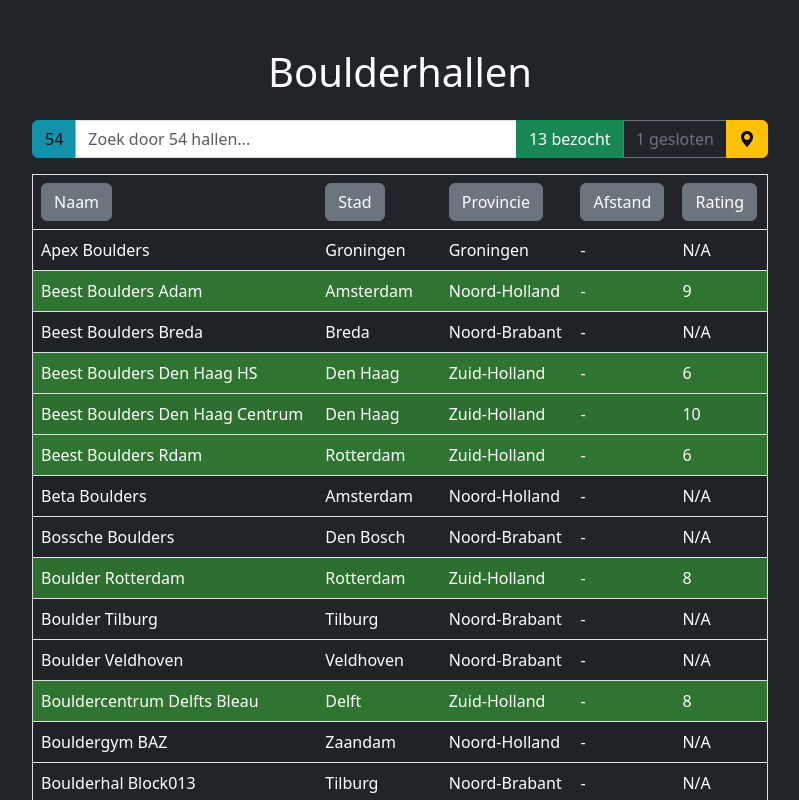
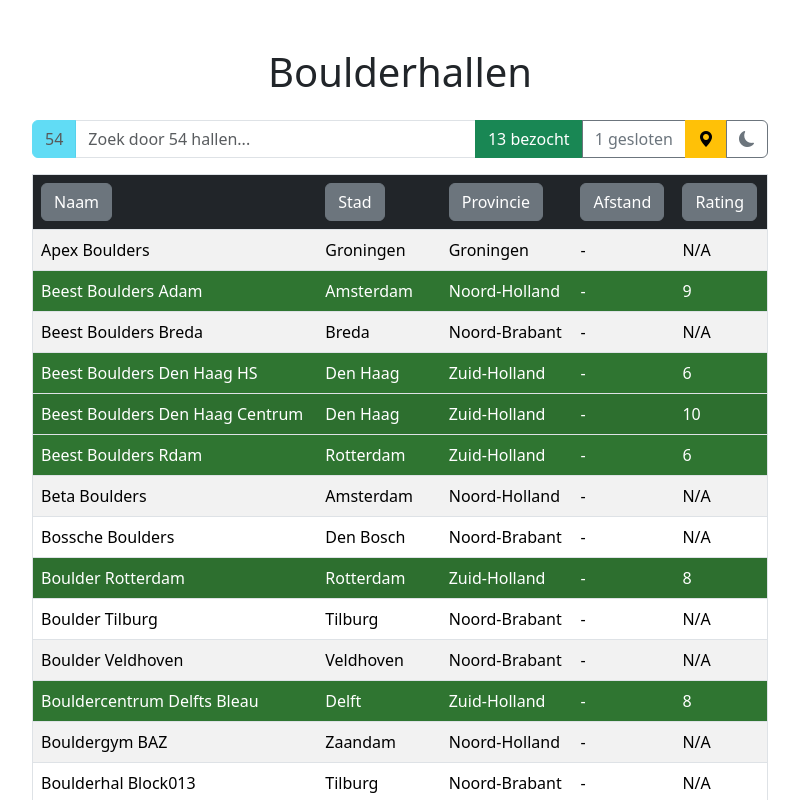
Before and after one commit to Soham-Chatt/boulder, a Next.js app: page / in a window 1280 px wide. Shown: the top 800 px of the page, without its empty margins (240-1039 px from the left). Built offline with nearby package versions, Linux system fonts and the light colour scheme; no server answers.

Commit message:
feat: light/dark mode with system preference, theme-aware map and table

```diff
--- a/src/App.js
+++ b/src/App.js
@@ -24,6 +24,37 @@
   const [showMap, setShowMap] = useState(false);
   const [locationSet, setLocationSet] = useState(false);
   const [showClosed, setShowClosed] = useState(false);
+  const [isDark, setIsDark] = useState(() => {
+    try {
+      const saved = localStorage.getItem('theme');
+      if (saved !== null) return saved === 'dark';
+    } catch {}
+    return window.matchMedia('(prefers-color-scheme: dark)').matches;
+  });
+
+  // ---------------------- Theme ---------------------- //
+  useEffect(() => {
+    document.documentElement.setAttribute('data-bs-theme', isDark ? 'dark' : 'light');
+  }, [isDark]);
+
+  // Follow system preference when the user hasn't manually overridden
+  useEffect(() => {
+    const mq = window.matchMedia('(prefers-color-scheme: dark)');
+    const handler = (e) => {
+      try { if (localStorage.getItem('theme') !== null) return; } catch {}
+      setIsDark(e.matches);
+    };
+    mq.addEventListener('change', handler);
+    return () => mq.removeEventListener('change', handler);
+  }, []);
+
+  const toggleTheme = () => {
+    setIsDark(prev => {
+      const next = !prev;
+      try { localStorage.setItem('theme', next ? 'dark' : 'light'); } catch {}
+      return next;
+    });
+  };
 
   // ---------------------- Basic set-up ---------------------- //
   useEffect(() => {
@@ -208,6 +239,7 @@
               key={mapKey}
               data={displayedHalls}
               coords={myCoordinates}
+              isDark={isDark}
             />}
             <Search
               showVisited={showVisited}
@@ -218,6 +250,8 @@
               showClosed={showClosed}
               toggleShowClosed={toggleShowClosed}
               closedCount={halls.filter(h => h.closed).length}
+              isDark={isDark}
+              toggleTheme={toggleTheme}
             />
             <Halls
               halls={displayedHalls}
--- a/src/app/layout.js
+++ b/src/app/layout.js
@@ -12,7 +12,11 @@
 export default function RootLayout({ children }) {
   return (
     <html lang="en">
-      <body style={{ backgroundColor: '#212529', color: 'white' }}>
+      <head>
+        {/* Runs synchronously before React mounts — prevents theme flash */}
+        <script dangerouslySetInnerHTML={{ __html: `(function(){try{var t=localStorage.getItem('theme');var d=t?t==='dark':window.matchMedia('(prefers-color-scheme: dark)').matches;document.documentElement.setAttribute('data-bs-theme',d?'dark':'light');}catch(e){}})();` }} />
+      </head>
+      <body>
         <div id="root">{children}</div>
       </body>
     </html>
--- a/src/components/Halls.js
+++ b/src/components/Halls.js
@@ -1,10 +1,10 @@
 import React from 'react';
 
 const VISITED_BG = '#2f7531';
-const CLOSED_BG = '#555';
+const CLOSED_BG  = '#555';
 
 function rowBg(hall) {
-  if (hall.closed) return CLOSED_BG;
+  if (hall.closed)  return CLOSED_BG;
   if (hall.visited) return VISITED_BG;
   return 'transparent';
 }
@@ -15,26 +15,27 @@
       <table className="table table-striped border">
         <thead>
         <tr>
-          <th className={"bg-dark"}><button className={"btn btn-secondary"} onClick={() => sortBy('name')}>Naam</button></th>
-          <th className={"bg-dark"}><button className={"btn btn-secondary"} onClick={() => sortBy('city')}>Stad</button></th>
-          <th className={"bg-dark"}><button className={"btn btn-secondary"} onClick={() => sortBy('province')}>Provincie</button></th>
-          <th className={"bg-dark"}><button className={"btn btn-secondary"} onClick={() => sortBy('distance')}>Afstand</button></th>
-          <th className={"bg-dark"}><button className={"btn btn-secondary"} onClick={() => sortBy('rating')}>Rating</button></th>
+          <th className={"bg-dark text-white"}><button className={"btn btn-secondary"} onClick={() => sortBy('name')}>Naam</button></th>
+          <th className={"bg-dark text-white"}><button className={"btn btn-secondary"} onClick={() => sortBy('city')}>Stad</button></th>
+          <th className={"bg-dark text-white"}><button className={"btn btn-secondary"} onClick={() => sortBy('province')}>Provincie</button></th>
+          <th className={"bg-dark text-white"}><button className={"btn btn-secondary"} onClick={() => sortBy('distance')}>Afstand</button></th>
+          <th className={"bg-dark text-white"}><button className={"btn btn-secondary"} onClick={() => sortBy('rating')}>Rating</button></th>
         </tr>
         </thead>
         <tbody>
         {halls.map((hall, index) => {
           const bg = rowBg(hall);
+          const hasColoredBg = bg !== 'transparent';
           return (
             <tr key={index}>
-              <td className={"text-white"} style={{ backgroundColor: bg }}>
+              <td style={{ backgroundColor: bg, color: hasColoredBg ? 'white' : undefined }}>
                 {hall.name}
                 {hall.closed && <span className="badge bg-secondary ms-2" style={{ fontSize: '0.7em' }}>Gesloten</span>}
               </td>
-              <td className={"text-white"} style={{ backgroundColor: bg }}>{hall.city}</td>
-              <td className={"text-white"} style={{ backgroundColor: bg }}>{hall.province}</td>
-              <td className={"text-white"} style={{ backgroundColor: bg }}>{hall.distance ? `${hall.distance.toFixed(2)} km` : '-'}</td>
-              <td className={"text-white"} style={{ backgroundColor: bg }}>{hall.rating}</td>
+              <td style={{ backgroundColor: bg, color: hasColoredBg ? 'white' : undefined }}>{hall.city}</td>
+              <td style={{ backgroundColor: bg, color: hasColoredBg ? 'white' : undefined }}>{hall.province}</td>
+              <td style={{ backgroundColor: bg, color: hasColoredBg ? 'white' : undefined }}>{hall.distance ? `${hall.distance.toFixed(2)} km` : '-'}</td>
+              <td style={{ backgroundColor: bg, color: hasColoredBg ? 'white' : undefined }}>{hall.rating}</td>
             </tr>
           );
         })}
--- a/src/components/Map.js
+++ b/src/components/Map.js
@@ -6,18 +6,6 @@
   InfoWindow,
   useMap,
 } from '@vis.gl/react-google-maps';
-
-// Simplified Netherlands boundary [lng, lat], counterclockwise.
-// Reversed below to make a clockwise hole in the world overlay polygon.
-const NL_POLYGON = [
-  [3.36, 51.37], [4.22, 51.37], [4.84, 51.42], [5.50, 51.28],
-  [5.67, 50.75], [5.87, 50.75], [5.98, 51.48], [6.00, 51.76],
-  [6.17, 51.90], [6.75, 52.10], [6.97, 52.47], [7.05, 52.65],
-  [7.09, 53.30], [6.45, 53.46], [5.84, 53.42], [5.10, 53.26],
-  [4.80, 53.05], [4.55, 52.95], [4.60, 52.47], [4.42, 52.28],
-  [4.19, 52.19], [4.05, 52.00], [4.14, 51.75], [3.84, 51.58],
-  [3.37, 51.52], [3.36, 51.37],
-];
 
 const COLORS = {
   visited: '#2f7531',
@@ -51,33 +39,12 @@
   );
 }
 
-function NetherlandsOverlay() {
+function MapColorScheme({ isDark }) {
   const map = useMap();
-
   useEffect(() => {
     if (!map) return;
-
-    // World bounding box (counterclockwise = exterior) with NL as a clockwise hole.
-    // The gray fill covers everything outside the hole (i.e. outside the Netherlands).
-    const worldRing = [[-180, -85], [180, -85], [180, 85], [-180, 85], [-180, -85]];
-    const nlHole = [...NL_POLYGON].reverse(); // clockwise → hole
-
-    const features = map.data.addGeoJson({
-      type: 'Feature',
-      geometry: { type: 'Polygon', coordinates: [worldRing, nlHole] },
-      properties: {},
-    });
-
-    map.data.setStyle({
-      fillColor: '#000',
-      fillOpacity: 0.28,
-      strokeWeight: 0,
-      clickable: false,
-    });
-
-    return () => features.forEach((f) => map.data.remove(f));
-  }, [map]);
-
+    map.setOptions({ colorScheme: isDark ? 'DARK' : 'LIGHT' });
+  }, [map, isDark]);
   return null;
 }
 
@@ -91,7 +58,7 @@
   return null;
 }
 
-function MapInner({ data, coords }) {
+function MapInner({ data, coords, isDark }) {
   const [selected, setSelected] = useState(null);
   const halls = data.filter((h) => h.latitude && h.longitude);
 
@@ -114,8 +81,8 @@
       gestureHandling="cooperative"
       mapId={process.env.NEXT_PUBLIC_GOOGLE_MAPS_MAP_ID}
     >
+      <MapColorScheme isDark={isDark} />
       <PanToUser coords={coords} />
-      <NetherlandsOverlay />
 
       {halls.map((hall, i) => (
         <AdvancedMarker
@@ -146,7 +113,7 @@
             )}
             <br />
             <a
-              href={`https://www.google.com/maps/dir/?api=1&destination=${selected.latitude},${selected.longitude}&destination_place_id=${selected.name}`}
+              href={`https://www.google.com/maps/dir/?api=1&destination=${selected.latitude},${selected.longitude}`}
               target="_blank"
               rel="noopener noreferrer"
               style={{
@@ -167,14 +134,14 @@
   );
 }
 
-function Map({ data, coords }) {
+function Map({ data, coords, isDark }) {
   const [mounted, setMounted] = useState(false);
   useEffect(() => { setMounted(true); }, []);
   if (!mounted) return <div style={{ height: '50vh', width: '100%' }} />;
 
   return (
     <APIProvider apiKey={process.env.NEXT_PUBLIC_GOOGLE_MAPS_API_KEY ?? ''}>
-      <MapInner data={data} coords={coords} />
+      <MapInner data={data} coords={coords} isDark={isDark} />
     </APIProvider>
   );
 }
--- a/src/components/Search.js
+++ b/src/components/Search.js
@@ -1,7 +1,7 @@
 import React from 'react';
 import "bootstrap-icons/font/bootstrap-icons.css";
 
-function Search({ showVisited, showMap, visitedCount, hallCount, onSearchChange, showClosed, toggleShowClosed, closedCount }) {
+function Search({ showVisited, showMap, visitedCount, hallCount, onSearchChange, showClosed, toggleShowClosed, closedCount, isDark, toggleTheme }) {
   const handleSearchInput = (event) => {
     onSearchChange(event.target.value);
   };
@@ -36,6 +36,14 @@
         <button id="mapToggle" className="btn btn-warning" onClick={showMap}>
           <i className="bi bi-geo-alt-fill"></i>
         </button>
+        <button
+          id="themeToggle"
+          className="btn btn-outline-secondary"
+          onClick={toggleTheme}
+          title={isDark ? 'Schakel naar lichtmodus' : 'Schakel naar donkermodus'}
+        >
+          <i className={isDark ? 'bi bi-sun-fill' : 'bi bi-moon-fill'} />
+        </button>
       </div>
     </div>
   );
```
